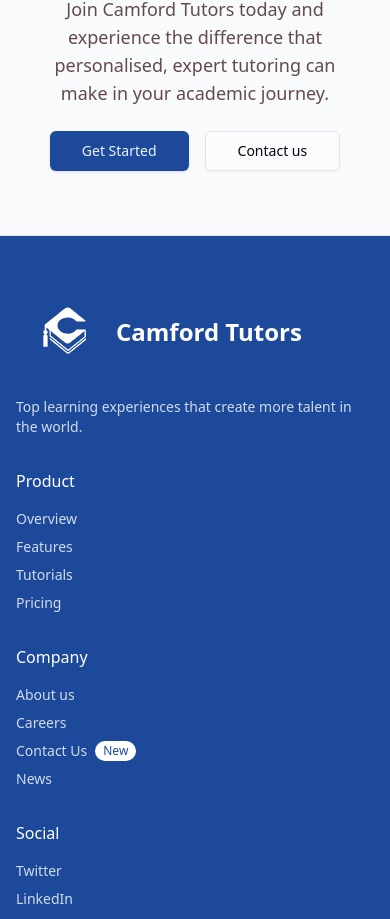
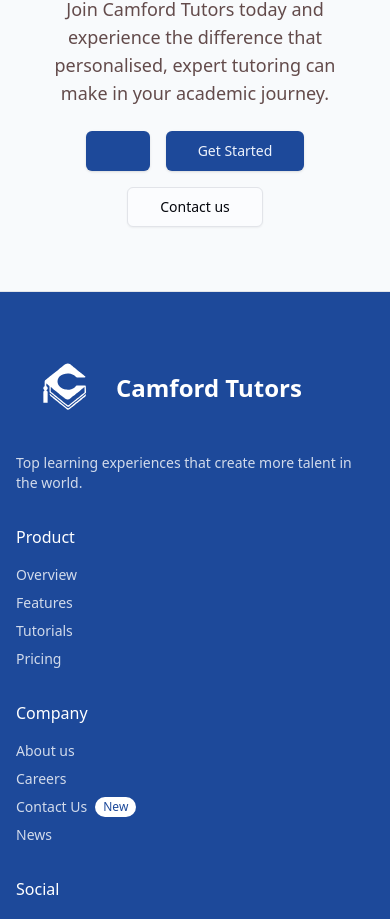
Before and after one commit to Txbish/camford, a Next.js app: page /about in a window 390 px wide. Shown: the part 5718-6637 px from the top of the page. Built offline with nearby package versions, Linux system fonts and the light colour scheme.

Commit message:
Update button links and contact phone number in About and Contact pages

```diff
--- a/app/about/page.tsx
+++ b/app/about/page.tsx
@@ -303,9 +303,14 @@
               personalised, expert tutoring can make in your academic journey.
             </p>
             <div className="flex flex-wrap justify-center gap-4">
-              <Button size="lg">Get Started</Button>
+              <Button size="lg">
+                <a></a>
+              </Button>
+              <Button size="lg">
+                <a href="/pricing">Get Started</a>
+              </Button>
               <Button size="lg" variant="outline">
-                <a href="/contact">Contact us </a>{" "}
+                <a href="/contact">Contact us </a>
               </Button>
             </div>
           </div>
--- a/app/contact/page.tsx
+++ b/app/contact/page.tsx
@@ -122,7 +122,7 @@
                   <div>
                     <h2 className="text-xl font-semibold mb-2">Contact Info</h2>
                     <p className="text-muted-foreground">
-                      Phone: +92 300 1234567
+                      Phone: +44 7910 071398
                       <br />
                       Email: contact@camfordtutors.com
                     </p>
```
